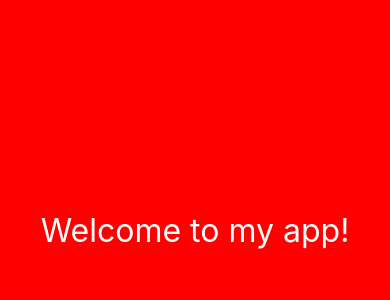
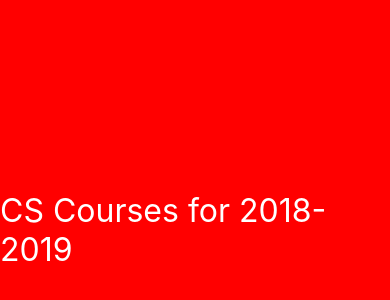
Before and after one commit to nelly-ok/CS-397-SchedulerTutorial, a React Native app: screen / in a window 390 px wide. Shown: the part 192-492 px from the top of the page. Built offline with nearby package versions, Linux system fonts and the light colour scheme.

Commit message:
Title Display

```diff
--- a/App.js
+++ b/App.js
@@ -2,10 +2,14 @@ import { StatusBar } from 'expo-status-bar';
 import React from 'react';
 import { StyleSheet, Text, View } from 'react-native';
 
-export default function App() {
+const schedule = {
+  title: "CS Courses for 2018-2019"
+};
+
+const App = () => {
   return (
     <View style={styles.container}>
-      <Text style={styles.textStyle}>Welcome to my app!</Text>
+      <Text style={styles.textStyle}>{schedule.title}</Text>
       <StatusBar style="auto" />
     </View>
   );
@@ -23,3 +27,5 @@ const styles = StyleSheet.create({
     fontSize: 32
   }
 });
+
+export default App;
--- a/app.json
+++ b/app.json
@@ -20,6 +20,7 @@
       "supportsTablet": true
     },
     "web": {
+      "name": "CS Course Scheduler",
       "favicon": "./assets/favicon.png"
     }
   }
```
